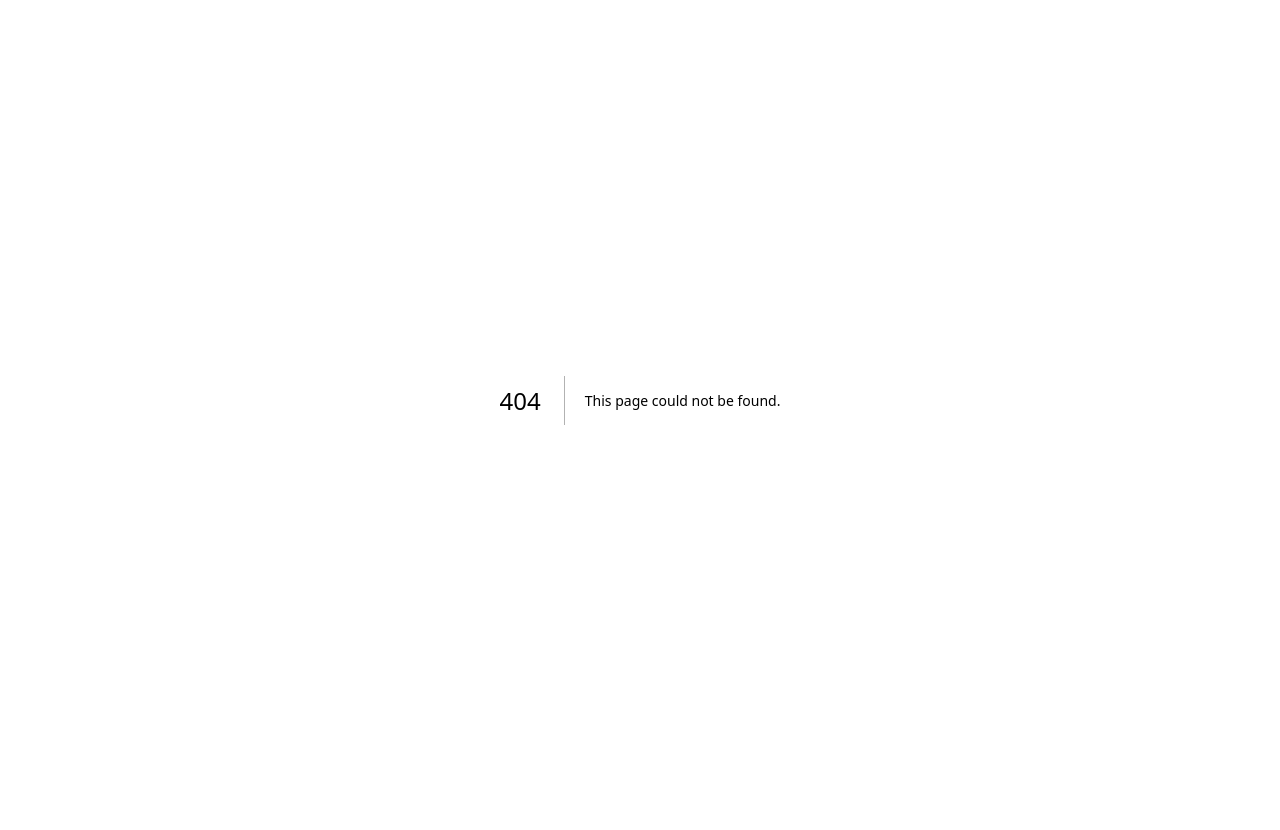
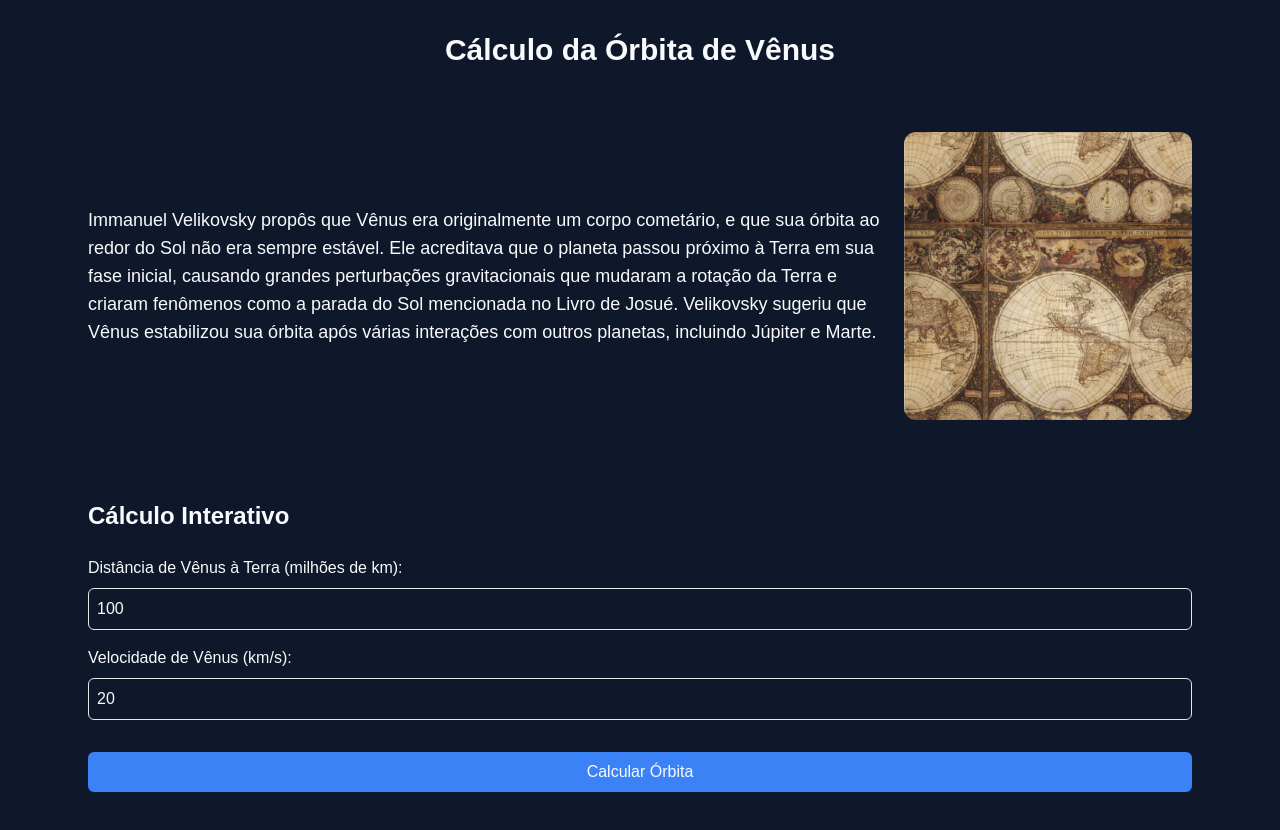
Before and after one commit to 1TDSPF-24/checkpoint-worlds-in-collision, a Next.js app: page /calculus in a window 1280 px wide. Before the commit this address had no page. Shown: the top 830 px of the page. Before the commit the page ends 800 px from the top, so only its background shows below. Built offline with nearby package versions, Linux system fonts and the light colour scheme.

Commit message:
add calculus page

```diff
--- /dev/null
+++ b/src/app/calculus/page.tsx
@@ -0,0 +1,22 @@
+import { CalculusInput } from "@/components/calculus-input"
+import Image from "next/image"
+import OldMap from "../../../public/img/old-map.jpg"
+
+export default function Impact() {
+    return (
+        <section className="flex flex-col items-center py-8 px-14 gap-12 bg-slate-900 text-slate-50">
+            <h1 className="text-3xl font-bold">Cálculo da Órbita de Vênus</h1>
+            <div className="flex flex-col items-center justify-center px-4 md:flex-row md:px-8 py-4 gap-6 w-full">
+                <p className="text-lg">
+                    Immanuel Velikovsky propôs que Vênus era originalmente um corpo cometário, e que sua órbita ao redor do Sol não era sempre estável. Ele acreditava que o planeta passou próximo à Terra em sua fase inicial, causando grandes perturbações gravitacionais que mudaram a rotação da Terra e criaram fenômenos como a parada do Sol mencionada no Livro de Josué. Velikovsky sugeriu que Vênus estabilizou sua órbita após várias interações com outros planetas, incluindo Júpiter e Marte.
+                </p>
+                <Image src={OldMap} alt="Mapa Antigo" width={1500} height={1500} className="size-72 rounded-xl" />
+            </div>
+
+            <div className="flex flex-col justify-center px-8 py-4 gap-6 w-full">
+                <h2 className="text-2xl font-bold">Cálculo Interativo</h2>
+                <CalculusInput />
+            </div>
+        </section>
+    )
+}
--- /dev/null
+++ b/src/components/calculus-input.tsx
@@ -0,0 +1,66 @@
+'use client'
+
+import { useState } from "react"
+
+const GravitationalConstant = 6.67430e-11
+const MassOfEarth = 5.972e24
+const MassOfVenus = 4.867e24
+
+const calculateOrbit = (distance: number, velocity: number) => {
+    const r = distance * 1e9
+    const v = velocity * 1e3
+    const kineticEnergy = 0.5 * MassOfVenus * v * v
+    const potentialEnergy = (GravitationalConstant * MassOfEarth * MassOfVenus) / r
+    const totalEnergy = kineticEnergy - potentialEnergy
+
+    if (totalEnergy < 0) {
+        return 'Órbita elíptica - Vênus seria capturado em uma órbita estável.'
+    } else if (totalEnergy === 0) {
+        return 'Órbita circular - Vênus se moveria em uma órbita estável e circular.'
+    } else {
+        return 'Órbita hiperbólica - Vênus escaparia da gravidade da Terra.'
+    }
+}
+
+export function CalculusInput() {
+    const [distance, setDistance] = useState(100)
+    const [velocity, setVelocity] = useState(20)
+    const [result, setResult] = useState('')
+
+    const handleCalculate = () => {
+        const orbitResult = calculateOrbit(distance, velocity)
+        setResult(orbitResult)
+    }
+
+    return (
+        <div className="flex flex-col gap-4">
+            <div className="flex flex-col input-group gap-2 justify-between w-full">
+                <label htmlFor="distance">Distância de Vênus à Terra (milhões de km):</label>
+                <input
+                    type="number"
+                    id="distance"
+                    value={distance}
+                    onChange={(e) => setDistance(Number(e.target.value))}
+                    className="p-2 border rounded-md bg-slate-900 w-full"
+                />
+            </div>
+            <div className="flex flex-col input-group gap-2 justify-between w-full">
+                <label htmlFor="velocity">Velocidade de Vênus (km/s):</label>
+                <input
+                    type="number"
+                    id="velocity"
+                    value={velocity}
+                    onChange={(e) => setVelocity(Number(e.target.value))}
+                    className="p-2 border rounded-md bg-slate-900 w-full"
+                />
+            </div>
+            <button
+                onClick={handleCalculate}
+                className="mt-4 px-4 py-2 bg-blue-500 rounded-md"
+            >
+                Calcular Órbita
+            </button>
+            {result && <p className="mt-4 text-lg">Resultado: {result}</p>}
+        </div>
+    )
+}
```
